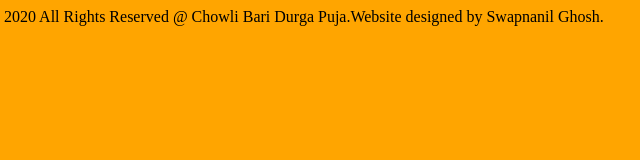
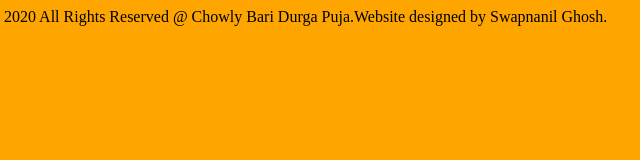
Before and after one commit to SwapnanilGhosh/Puja, a plain HTML site: page bottom.html in a window 1280 px wide. Shown: the full height of the page, 4-644 px from the left. Drawn offline with Linux system fonts and the light colour scheme.

Commit message:
Update bottom.html

```diff
--- a/bottom.html
+++ b/bottom.html
@@ -1,5 +1,5 @@
 <html>
 <body bgcolor="orange">
-<p><i class="fa fa-copyright"></i> 2020 All Rights Reserved @ Chowli Bari Durga Puja.Website designed by Swapnanil Ghosh.</p>
+<p><i class="fa fa-copyright"></i> 2020 All Rights Reserved @ Chowly Bari Durga Puja.Website designed by Swapnanil Ghosh.</p>
  </body>
 </html>
```
